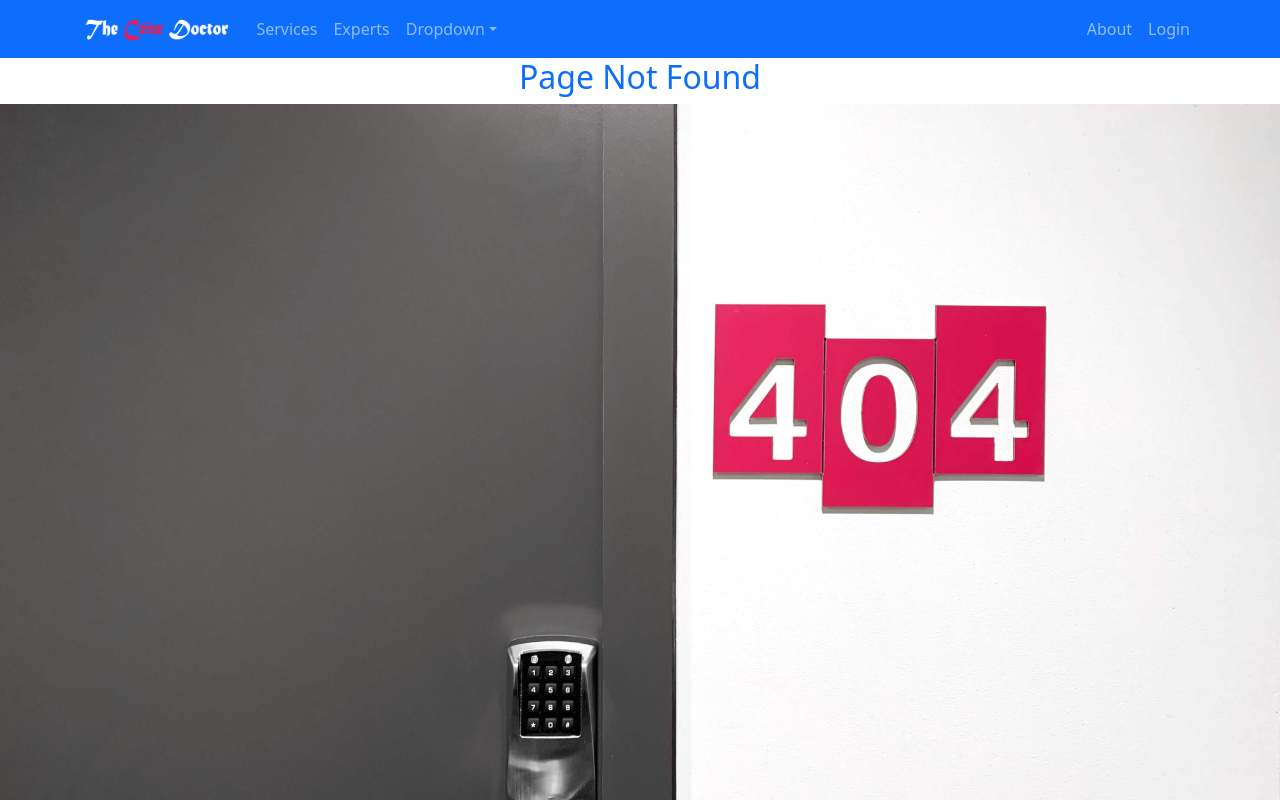
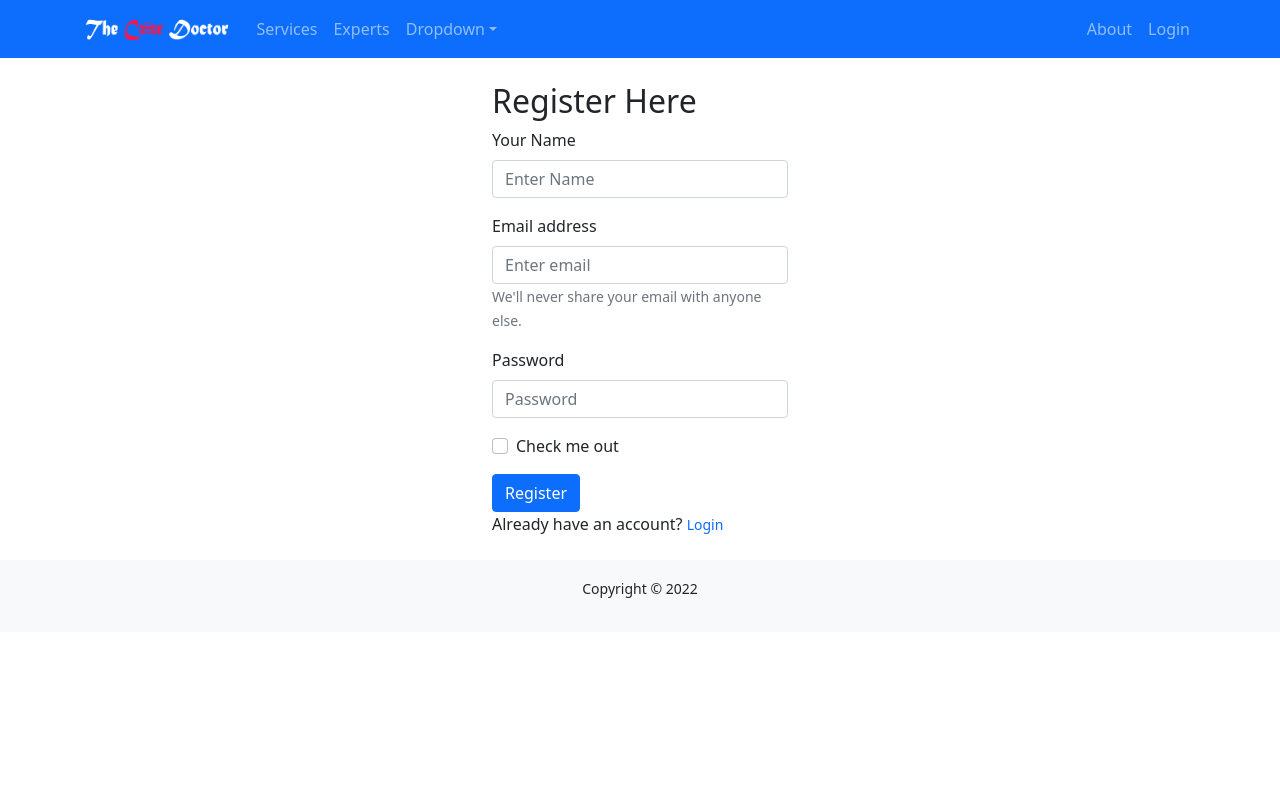
Before and after one commit to shahnmah/vehicle-services, a React (Create React App) app: page /register in a window 1280 px wide. Before the commit this address had no page. Shown: the top 800 px of the page. Built offline with nearby package versions, Linux system fonts and the light colour scheme.

Commit message:
register abd custom env added

```diff
--- a/src/App.js
+++ b/src/App.js
@@ -8,6 +8,7 @@ import 'bootstrap/dist/css/bootstrap.min.css';
 import ServiceDetail from './Pages/ServiceDetail/ServiceDetail';
 import NotFound from './Pages/Shared/NotFound/NotFound';
 import Login from './Pages/Login/Login/Login';
+import Register from './Pages/Login/Register/Register';
 
 
 function App() {
@@ -20,6 +21,7 @@ function App() {
           <Route path='/service/:serviceId' element={<ServiceDetail></ServiceDetail>}></Route>
           <Route path='/about' element={<About></About>}></Route>
           <Route path='/login' element={<Login></Login>}></Route>
+          <Route path='/register' element={<Register></Register>}></Route>
           <Route path='*' element={<NotFound></NotFound>}></Route>
         </Routes>
       <Footer></Footer>
--- a/src/Pages/Login/Login/Login.js
+++ b/src/Pages/Login/Login/Login.js
@@ -1,14 +1,27 @@
-import React from 'react';
+import React, { useRef } from 'react';
 import { Button, Form } from 'react-bootstrap';
+import { useNavigate } from 'react-router-dom';
 
 const Login = () => {
+    const emailRef = useRef('')
+    const passwordRef = useRef('')
+    const navigate = useNavigate()
+    const navigateRegister = () =>{
+        navigate('/register')
+    }
+    const handleSubmit = event =>{
+        event.preventDefault()
+        const email = emailRef.current.value;
+        const password = passwordRef.current.value;
+        console.log(email, password)
+    }
     return (
-        <div className='container w-50 mx-auto'>
+        <div className='container w-25 mx-auto'>
             <h2 className='text-primary text-center mt-3'>Login Here</h2>
-            <Form>
+            <Form onSubmit={handleSubmit}>
                 <Form.Group className="mb-3" controlId="formBasicEmail">
                     <Form.Label>Email address</Form.Label>
-                    <Form.Control type="email" placeholder="Enter email" />
+                    <Form.Control ref={emailRef} type="email" required placeholder="Enter email" />
                     <Form.Text className="text-muted">
                         We'll never share your email with anyone else.
                     </Form.Text>
@@ -16,7 +29,7 @@ const Login = () => {
 
                 <Form.Group className="mb-3" controlId="formBasicPassword">
                     <Form.Label>Password</Form.Label>
-                    <Form.Control type="password" placeholder="Password" />
+                    <Form.Control ref={passwordRef} type="password" required placeholder="Password" />
                 </Form.Group>
                 <Form.Group className="mb-3" controlId="formBasicCheckbox">
                     <Form.Check type="checkbox" label="Check me out" />
@@ -25,6 +38,7 @@ const Login = () => {
                     Submit
                 </Button>
             </Form>
+            <p>New in here? <small role="button" className='text-primary' onClick={navigateRegister}>Register</small> </p>
         </div>
     );
 };
--- a/src/Pages/Login/Register/Register.js
+++ b/src/Pages/Login/Register/Register.js
@@ -1,9 +1,41 @@
 import React from 'react';
+import { Button, Form } from 'react-bootstrap';
+import { Link } from 'react-router-dom';
 
 const Register = () => {
+    const handleRegister = event =>{
+        event.preventDefault()
+        const name = event.target.name.value;
+        const email = event.target.email.value;
+        const password = event.target.password.value;
+    }
     return (
-        <div>
+        <div className='container w-25 mx-auto my-4'>
             <h2>Register Here</h2>
+            <Form onSubmit={handleRegister}>
+                <Form.Group className="mb-3" controlId="formBasicEmail">
+                    <Form.Label>Your Name</Form.Label>
+                    <Form.Control name='name' type="text" placeholder="Enter Name" />
+                </Form.Group>
+                <Form.Group className="mb-3" controlId="formBasicEmail">
+                    <Form.Label>Email address</Form.Label>
+                    <Form.Control name='email' required type="email" placeholder="Enter email" />
+                    <Form.Text className="text-muted">
+                        We'll never share your email with anyone else.
+                    </Form.Text>
+                </Form.Group>
+                <Form.Group className="mb-3" controlId="formBasicPassword">
+                    <Form.Label>Password</Form.Label>
+                    <Form.Control name='password' required type="password" placeholder="Password" />
+                </Form.Group>
+                <Form.Group className="mb-3" controlId="formBasicCheckbox">
+                    <Form.Check type="checkbox" label="Check me out" />
+                </Form.Group>
+                <Button variant="primary" type="submit">
+                    Register
+                </Button>
+            </Form>
+            <p>Already have an account? <small><Link className='text-decoration-none' to='/login'>Login</Link></small></p>
         </div>
     );
 };
```
Also changed, not shown: src/firebase.init.js (+6 -6 lines).
